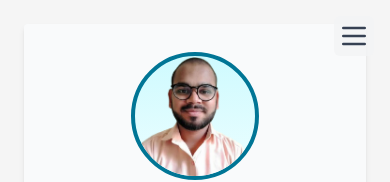
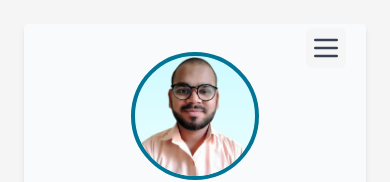
Before and after one commit to ravikanttarare95/updated_portfolio, a React (Vite) app: page / in a window 390 px wide. Shown: the top 182 px of the page. Built offline with nearby package versions, Linux system fonts and the light colour scheme.

Commit message:
Changed Menu bar position

```diff
--- a/src/App.jsx
+++ b/src/App.jsx
@@ -41,7 +41,7 @@ function App() {
     <div className="flex h-screen">
       <button
         onClick={() => setIsNavOpen(!isNavOpen)}
-        className="fixed md:hidden top-4 right-4 z-100 p-1 rounded-md bg-gray-100/80"
+        className="fixed md:hidden top-7 right-11 z-100 p-1 rounded-md bg-gray-100/60 backdrop-blur-xl"
       >
         {isNavOpen ? (
           <X className="h-8 w-8 text-gray-700" />
```
